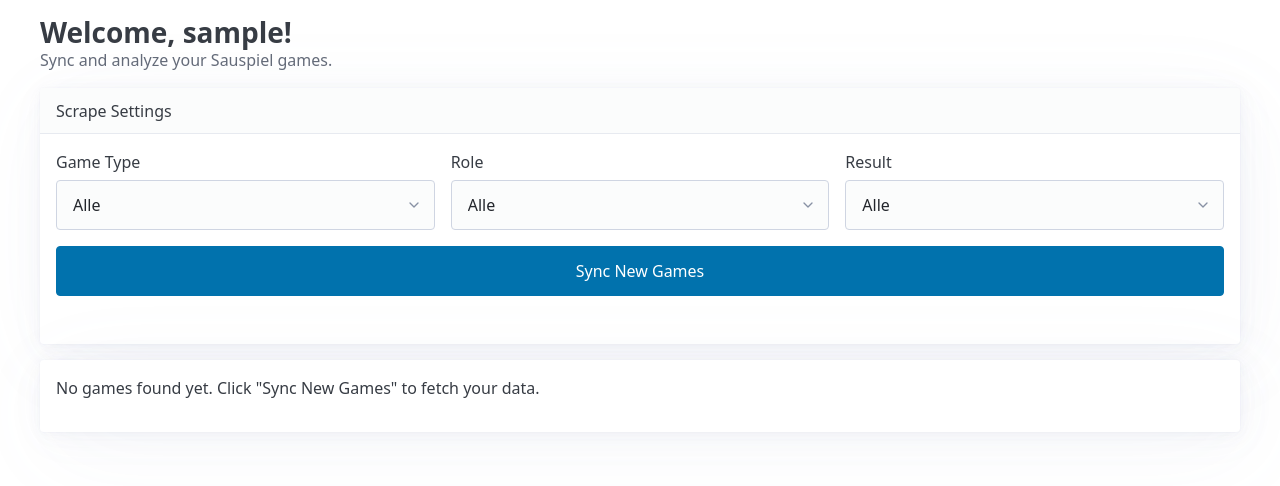
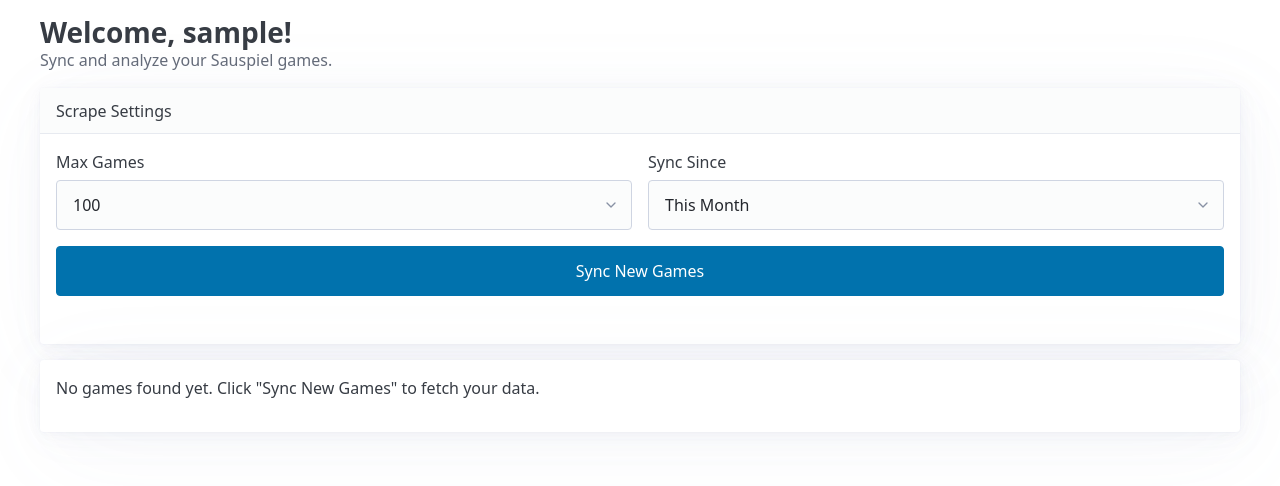
Before and after one commit to fellnerse/sauspiel-scraper, a FastAPI app: page / in a window 1280 px wide. Shown: the part 88-574 px from the top of the page. Run offline with FastAPI, Linux system fonts and the light colour scheme; the visitor is signed in with stand-in values (Sample User, id 1); some libraries are stand-ins or nearby versions.

Commit message:
feat(ui): replace confusing sync filters with batch limit and lookback period
This change removes the 'Game Type', 'Role', and 'Result' filters from the dashboard's sync form, as these are unknown until after a game is scraped. They are replaced with 'Max Games' and 'Sync Since' filters to better control the scraping process.

- Refactored scrape_all_users and trigger_scrape to handle limit and since_period parameters.\n- Updated dashboard.html with new filter UI.\n- Added comprehensive tests for the new sync filtering logic.

```diff
--- a/src/sauspiel_scraper/app/main.py
+++ b/src/sauspiel_scraper/app/main.py
@@ -60,12 +60,18 @@ app.add_middleware(
 
 
 def scrape_all_users(
-    username: str | None = None, search_params: dict | None = None, job_id: str | None = None
+    username: str | None = None,
+    max_new: int = 100,
+    since: datetime | None = None,
+    job_id: str | None = None,
 ):
     """
     Background task to scrape games for one or all users.
     """
-    logger.info(f"Starting background scrape task. requested_user={repr(username)}")
+    logger.info(
+        f"Starting background scrape task. requested_user={repr(username)} "
+        f"max_new={max_new} since={since}"
+    )
 
     if job_id and job_id in active_scrapes:
         active_scrapes[job_id] = {
@@ -74,6 +80,10 @@ def scrape_all_users(
             "progress": 0,
             "total": 0,
         }
+
+    # Default 'since' to first of month if not provided
+    if since is None:
+        since = datetime.now().replace(day=1, hour=0, minute=0, second=0, microsecond=0)
 
     with db.session_scope() as session:
         all_db_users = db.get_all_users(session=session)
@@ -99,13 +109,8 @@ def scrape_all_users(
                 scraper = SauspielScraper(uname, password, rate_limiter=global_rate_limiter)
 
                 if scraper.login():
-                    # Fetch new game previews for the current month only
-                    first_of_month = datetime.now().replace(
-                        day=1, hour=0, minute=0, second=0, microsecond=0
-                    )
-                    new_games = scraper.get_game_list_paginated(
-                        max_new=100, since=first_of_month, db=db, search_params=search_params
-                    )
+                    # Fetch new game previews
+                    new_games = scraper.get_game_list_paginated(max_new=max_new, since=since, db=db)
 
                     total_games = len(new_games)
                     if job_id and job_id in active_scrapes:
@@ -213,15 +218,33 @@ async def trigger_scrape(request: Request):
         return HTMLResponse("Not logged in", status_code=401)
 
     form_data = await request.form()
-    search_params = {k: v for k, v in form_data.items() if v}
+
+    # Parse limit
+    try:
+        limit_val = form_data.get("limit", "100")
+        limit = int(str(limit_val))
+    except (ValueError, TypeError):
+        limit = 100
+
+    # Parse since_period
+    since_period = str(form_data.get("since_period", "month"))
+    now = datetime.now()
+    if since_period == "week":
+        from datetime import timedelta
+
+        since = now - timedelta(days=7)
+    elif since_period == "all":
+        since = datetime(2000, 1, 1)  # Effectively all time
+    else:  # month
+        since = now.replace(day=1, hour=0, minute=0, second=0, microsecond=0)
 
     job_id = f"manual_{username}"
     if job_id in active_scrapes:
         return HTMLResponse("<span>Scrape already in progress...</span>")
 
-    def scrape_wrapper(uname, params):
+    def scrape_wrapper(uname, l_val, s_val):
         try:
-            scrape_all_users(uname, search_params=params, job_id=job_id)
+            scrape_all_users(uname, max_new=l_val, since=s_val, job_id=job_id)
         finally:
             active_scrapes.pop(job_id, None)
 
@@ -231,7 +254,7 @@ async def trigger_scrape(request: Request):
         "progress": 0,
         "total": 0,
     }
-    scheduler.add_job(scrape_wrapper, args=[username, search_params], id=job_id)
+    scheduler.add_job(scrape_wrapper, args=[username, limit, since], id=job_id)
 
     return HTMLResponse("""
         <div hx-get="/scrape/status" hx-trigger="every 1s" hx-target="this" hx-swap="outerHTML">
--- a/src/sauspiel_scraper/app/templates/dashboard.html
+++ b/src/sauspiel_scraper/app/templates/dashboard.html
@@ -16,30 +16,24 @@ endblock %} {% block content %}
     {% else %}
     <article>
         <header>Scrape Settings</header>
-        <form hx-post="/scrape" hx-target="#scrape-status" hx-swap="outerHTML">
+        <form hx-post="/scrape" hx-target="#scrape-status" hx-swap="innerHTML">
             <div class="grid">
                 <div>
-                    <label for="balance_type">Game Type</label>
-                    <select id="balance_type" name="game[balance_type]">
-                        <option value="-1">Alle</option>
-                        <option value="1">Echtgeld</option>
-                        <option value="0">Spielgeld</option>
+                    <label for="limit">Max Games</label>
+                    <select id="limit" name="limit">
+                        <option value="20">20</option>
+                        <option value="50">50</option>
+                        <option value="100" selected>100</option>
+                        <option value="500">500</option>
+                        <option value="1000">1000</option>
                     </select>
                 </div>
                 <div>
-                    <label for="role">Role</label>
-                    <select id="role" name="role">
-                        <option value="all">Alle</option>
-                        <option value="mitspieler">Mitspieler</option>
-                        <option value="gegner">Gegner</option>
-                    </select>
-                </div>
-                <div>
-                    <label for="won">Result</label>
-                    <select id="won" name="game[won]">
-                        <option value="-1">Alle</option>
-                        <option value="1">Gewonnen</option>
-                        <option value="0">Verloren</option>
+                    <label for="since_period">Sync Since</label>
+                    <select id="since_period" name="since_period">
+                        <option value="month" selected>This Month</option>
+                        <option value="week">Last 7 Days</option>
+                        <option value="all">All Time (Careful!)</option>
                     </select>
                 </div>
             </div>
```
Also changed, not shown: tests/test_background_worker.py (+91 -0 lines).
